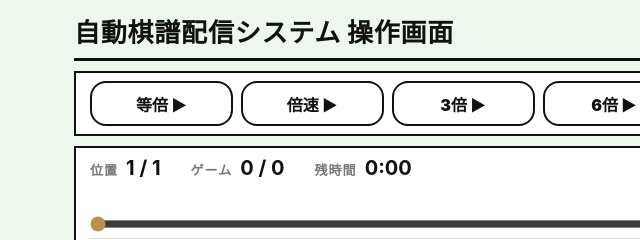
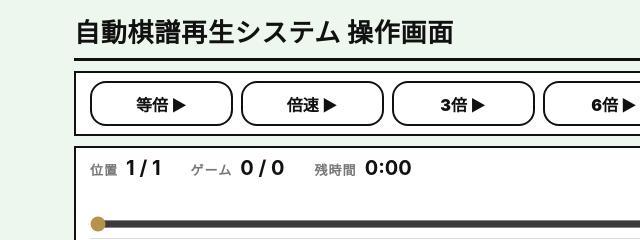
Before and after one commit to jbsbackgammon/match-replay, a website: page index.html in a window 1280 px wide. Shown: the top 240 px of the page, 26-666 px from the left. Drawn offline with Linux system fonts and the light colour scheme; no server answers.

Commit message:
Add files via upload

```diff
--- a/index.html
+++ b/index.html
@@ -3,13 +3,13 @@
 <head>
 <meta charset="utf-8">
 <meta name="viewport" content="width=device-width, initial-scale=1">
-<title>自動棋譜配信システム</title>
+<title>自動棋譜再生システム</title>
 <link rel="stylesheet" href="./control.css?v=102">
 </head>
 <body>
 <main class="control-shell">
   <header class="control-header">
-    <h1>自動棋譜配信システム <span>操作画面</span></h1>
+    <h1>自動棋譜再生システム <span>操作画面</span></h1>
     <div class="control-header-actions">
       <a class="display-link" href="./display.html" target="_blank" rel="noopener">配信画面を開く ↗</a>
       <div id="connection" class="connection offline" hidden>DISCONNECTED</div>
```
Also changed, not shown: display.html (+1 -1 lines).
